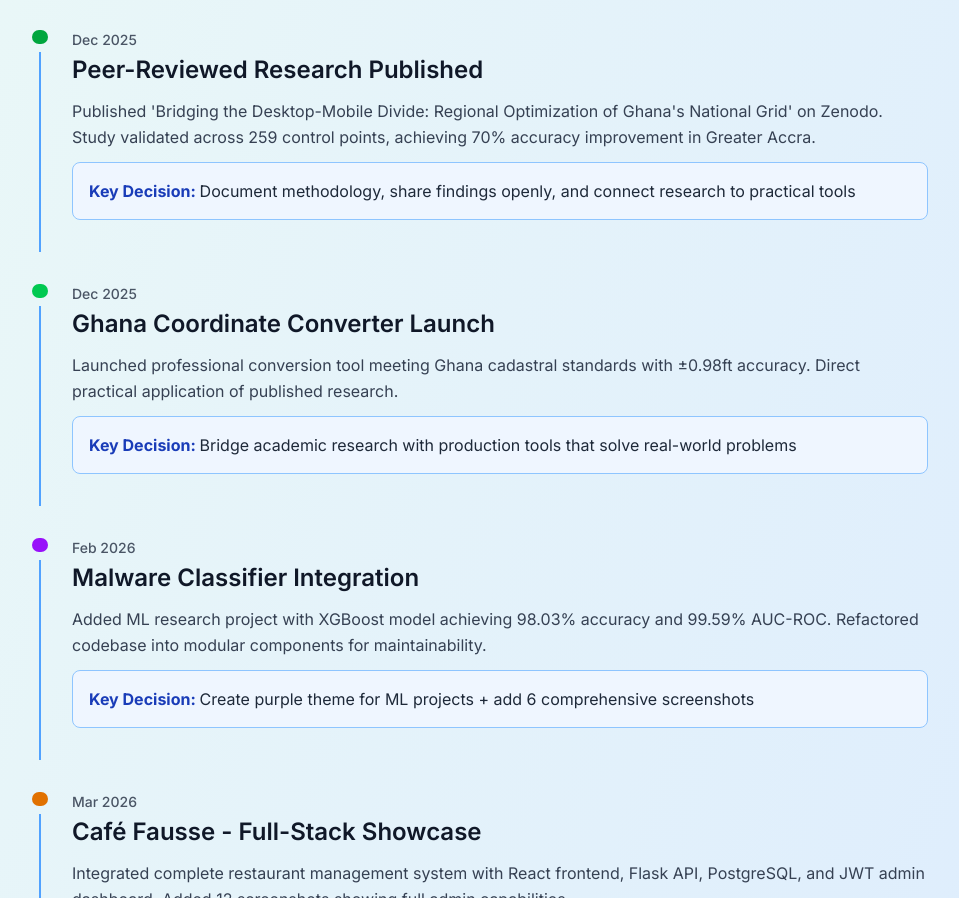
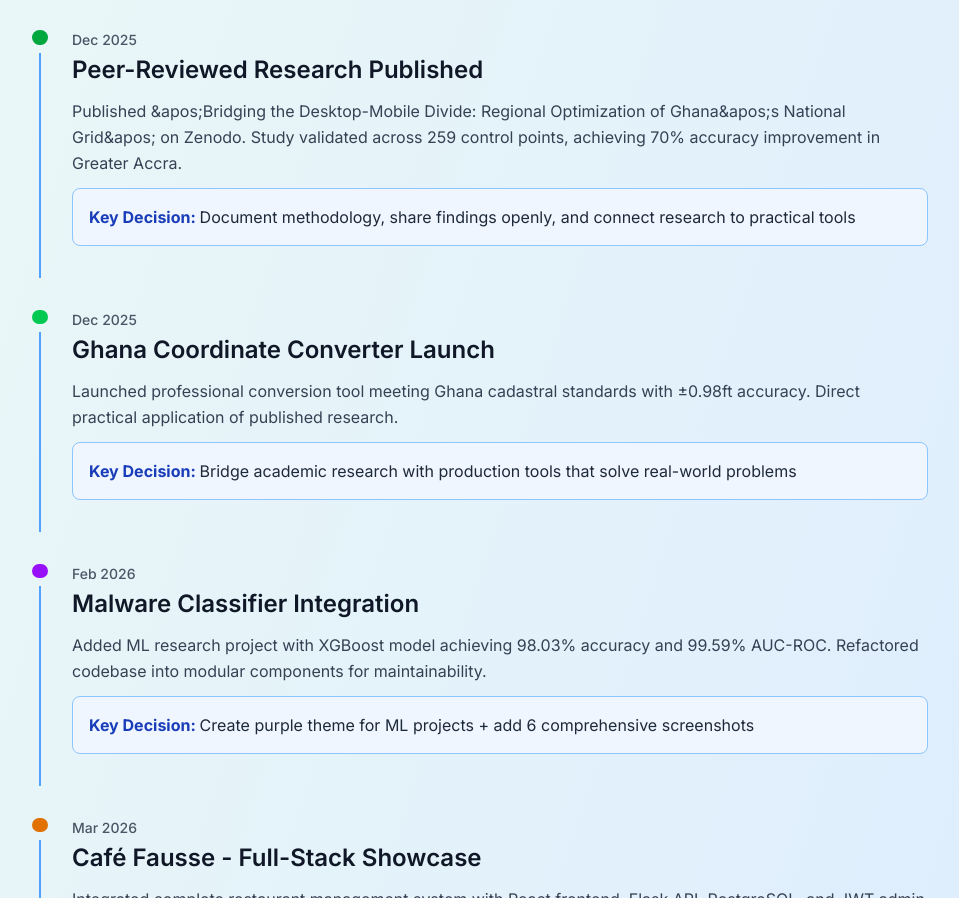
Before and after one commit to life2allsofts/tetteh-apotey, a Next.js app: page /build-journey in a window 1280 px wide. Shown: the part 2111-3009 px from the top of the page, without its empty margins (160-1119 px from the left). Built offline with nearby package versions, Linux system fonts and the light colour scheme.

Commit message:
Fix unescaped apostrophes in build journey page

```diff
--- a/app/build-journey/page.tsx
+++ b/app/build-journey/page.tsx
@@ -40,7 +40,7 @@ export default function BuildJourney() {
     {
       date: "Dec 2025",
       title: "Peer-Reviewed Research Published",
-      description: "Published 'Bridging the Desktop-Mobile Divide: Regional Optimization of Ghana's National Grid' on Zenodo. Study validated across 259 control points, achieving 70% accuracy improvement in Greater Accra.",
+      description: "Published &apos;Bridging the Desktop-Mobile Divide: Regional Optimization of Ghana&apos;s National Grid&apos; on Zenodo. Study validated across 259 control points, achieving 70% accuracy improvement in Greater Accra.",
       decision: "Document methodology, share findings openly, and connect research to practical tools"
     },
     {
@@ -121,7 +121,7 @@ export default function BuildJourney() {
               </span>
             </div>
             <h4 className="text-lg font-semibold text-gray-900 mb-2">
-              Bridging the Desktop-Mobile Divide: Regional Optimization of Ghana's National Grid
+              Bridging the Desktop-Mobile Divide: Regional Optimization of Ghana&apos;s National Grid
             </h4>
             <div className="flex flex-wrap gap-2 mb-3">
               <span className="bg-gray-100 px-3 py-1 rounded-full text-xs">
```
